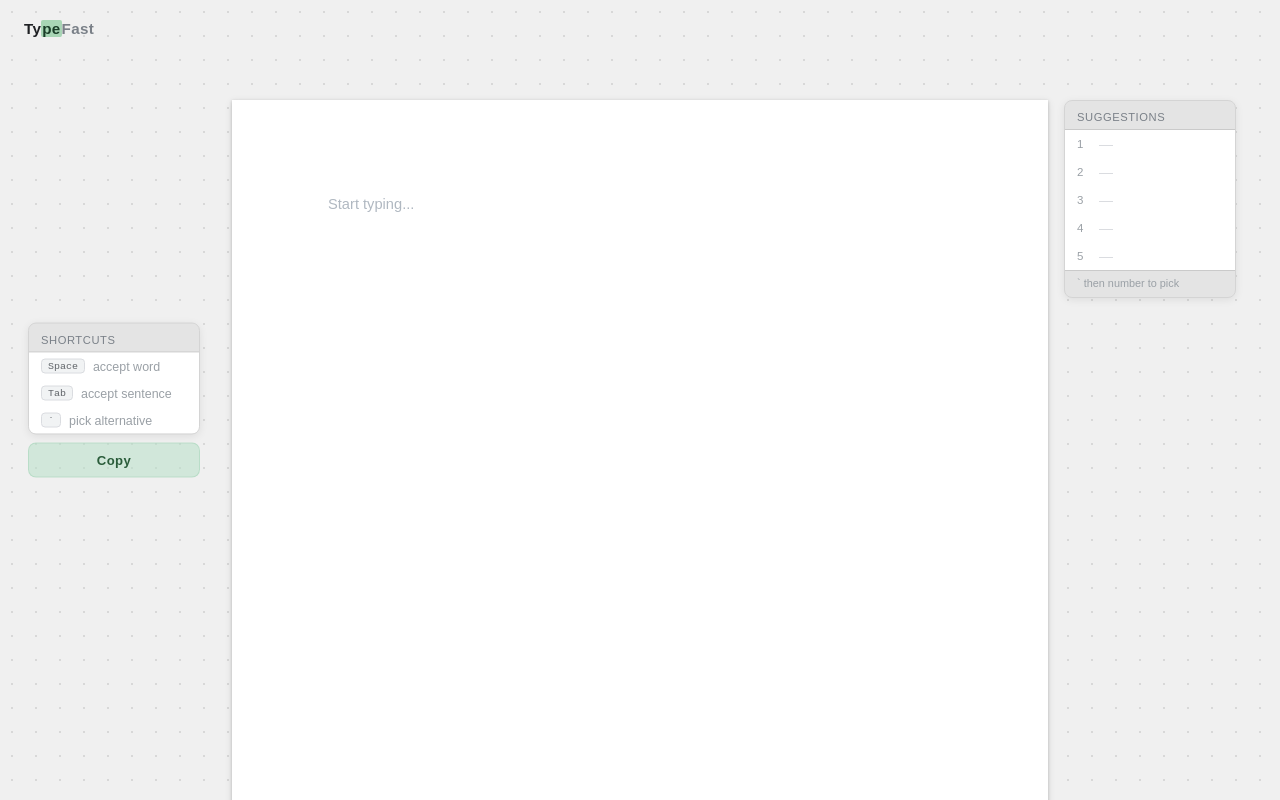
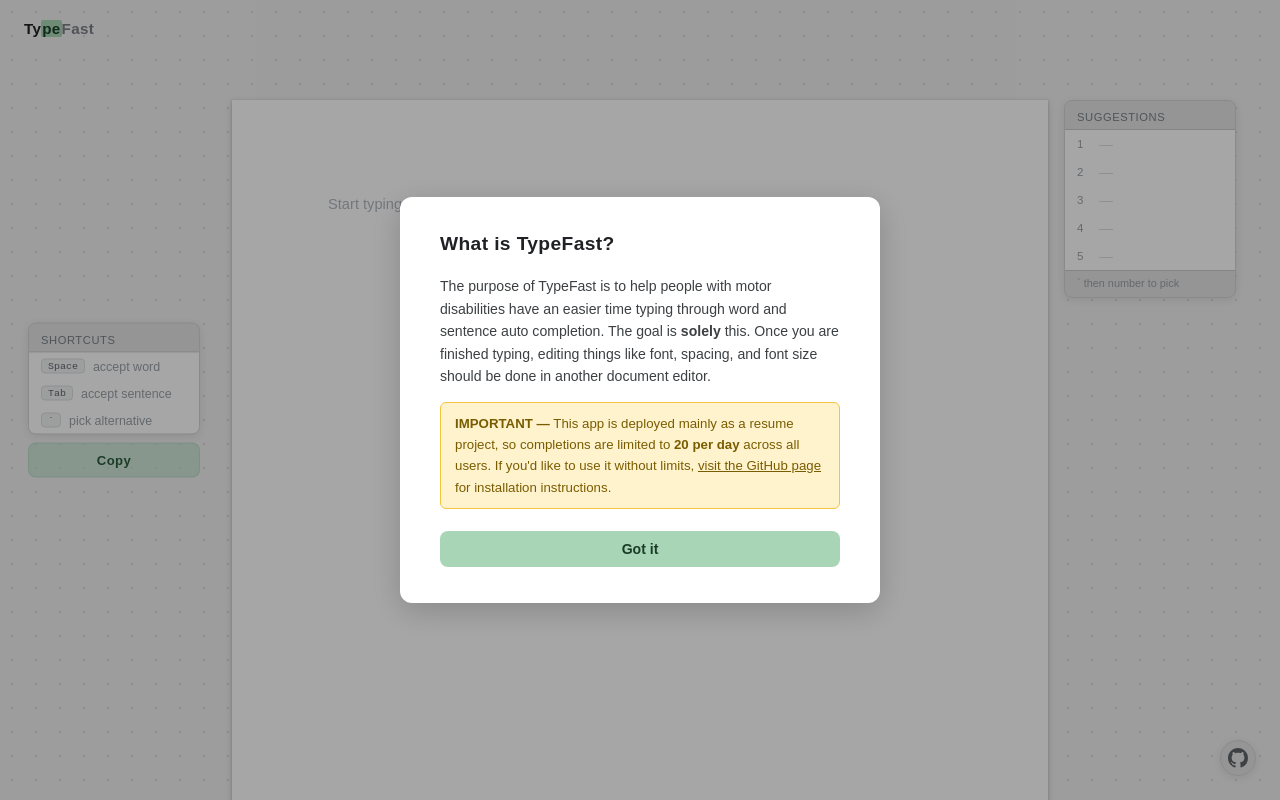
Before and after one commit to hughiwnl/TypeFast, a React (Vite) app in the folder frontend/: page / in a window 1280 px wide. Shown: the top 800 px of the page. Built offline with nearby package versions, Linux system fonts and the light colour scheme.

Commit message:
popup for installation guide

```diff
--- a/frontend/src/App.css
+++ b/frontend/src/App.css
@@ -128,6 +128,96 @@
   box-sizing: border-box;
 }
 
+/* ── Welcome modal ── */
+.welcome-overlay {
+  position: fixed;
+  inset: 0;
+  background: rgba(0,0,0,0.35);
+  display: flex;
+  align-items: center;
+  justify-content: center;
+  z-index: 200;
+}
+
+.welcome-modal {
+  background: #fff;
+  border-radius: 12px;
+  box-shadow: 0 8px 32px rgba(0,0,0,0.18);
+  padding: 36px 40px;
+  width: 480px;
+  font-family: Arial, sans-serif;
+}
+
+.welcome-wordmark {
+  font-size: 1.2rem;
+  font-weight: 700;
+  color: #1f2124;
+  letter-spacing: 0.02em;
+  margin-bottom: 20px;
+}
+
+.welcome-modal p {
+  font-size: 0.88rem;
+  color: #3c4043;
+  line-height: 1.6;
+  margin: 0 0 14px;
+}
+
+.welcome-notice {
+  background: #fef3cd;
+  border: 1px solid #f5c542;
+  border-radius: 6px;
+  padding: 10px 14px;
+  font-size: 0.83rem !important;
+  color: #7a5c00 !important;
+}
+
+.welcome-notice a {
+  color: #7a5c00;
+}
+
+.welcome-button {
+  margin-top: 8px;
+  width: 100%;
+  padding: 10px;
+  background: #a8d5b5;
+  color: #1a3d28;
+  border: none;
+  border-radius: 8px;
+  font-family: Arial, sans-serif;
+  font-size: 0.88rem;
+  font-weight: 600;
+  cursor: pointer;
+}
+
+.welcome-button:hover {
+  background: #95c9a3;
+}
+
+/* ── GitHub link ── */
+.github-link {
+  position: fixed;
+  bottom: 24px;
+  right: 24px;
+  width: 36px;
+  height: 36px;
+  border-radius: 50%;
+  background: #e4e4e4;
+  border: 1px solid #d4d4d4;
+  box-shadow: 0 2px 8px rgba(0,0,0,0.08);
+  display: flex;
+  align-items: center;
+  justify-content: center;
+  color: #5f6368;
+  text-decoration: none;
+  transition: background 0.15s, color 0.15s;
+}
+
+.github-link:hover {
+  background: #d0d0d0;
+  color: #1f2124;
+}
+
 .document-page {
   width: 816px;
   min-height: 1056px;
--- a/frontend/src/App.jsx
+++ b/frontend/src/App.jsx
@@ -4,7 +4,15 @@ import './App.css';
 
 export default function App() {
   const [limitReached, setLimitReached] = useState(false);
+  const [showWelcome, setShowWelcome] = useState(
+    !localStorage.getItem('typefast_welcomed')
+  );
   const textRef = useRef('');
+
+  const dismissWelcome = () => {
+    localStorage.setItem('typefast_welcomed', 'true');
+    setShowWelcome(false);
+  };
 
   const handleCopy = () => {
     navigator.clipboard.writeText(textRef.current);
@@ -12,6 +20,32 @@ export default function App() {
 
   return (
     <div className="app">
+      {showWelcome && (
+        <div className="welcome-overlay">
+          <div className="welcome-modal">
+            <div className="welcome-wordmark">What is TypeFast?</div>
+            <p>
+              The purpose of TypeFast is to help people with motor disabilities
+              have an easier time typing through word and sentence auto completion.
+              The goal is <strong>solely</strong> this. Once you are finished typing,
+              editing things like font, spacing, and font size should be done in
+              another document editor.
+            </p>
+            <p className="welcome-notice">
+              <strong>IMPORTANT —</strong> This app is deployed mainly as a resume project,
+              so completions are limited to <strong>20 per day</strong> across all users.
+              If you'd like to use it without limits,{' '}
+              <a href="https://github.com/hughiwnl/TypeFast" target="_blank" rel="noreferrer">
+                visit the GitHub page
+              </a>{' '}
+              for installation instructions.
+            </p>
+            <button className="welcome-button" onClick={dismissWelcome}>
+              Got it
+            </button>
+          </div>
+        </div>
+      )}
       <div className="app-wordmark">
         <span>Ty</span><span className="app-wordmark-ghost">pe</span><span className="app-wordmark-sentence">Fast</span>
       </div>
@@ -39,6 +73,27 @@ export default function App() {
           <button className="copy-button" onClick={handleCopy}>Copy</button>
         </div>
       </main>
+      <a
+        className="github-link"
+        href="https://github.com/hughiwnl/TypeFast"
+        target="_blank"
+        rel="noreferrer"
+        aria-label="View on GitHub"
+      >
+        <svg viewBox="0 0 16 16" width="20" height="20" fill="currentColor">
+          <path d="M8 0C3.58 0 0 3.58 0 8c0 3.54 2.29 6.53 5.47 7.59.4.07.55-.17.55-.38
+            0-.19-.01-.82-.01-1.49-2.01.37-2.53-.49-2.69-.94-.09-.23-.48-.94-.82-1.13
+            -.28-.15-.68-.52-.01-.53.63-.01 1.08.58 1.23.82.72 1.21 1.87.87
+            2.33.66.07-.52.28-.87.51-1.07-1.78-.2-3.64-.89-3.64-3.95
+            0-.87.31-1.59.82-2.15-.08-.2-.36-1.02.08-2.12
+            0 0 .67-.21 2.2.82.64-.18 1.32-.27 2-.27.68
+            0 1.36.09 2 .27 1.53-1.04 2.2-.82 2.2-.82.44
+            1.1.16 1.92.08 2.12.51.56.82 1.27.82 2.15
+            0 3.07-1.87 3.75-3.65 3.95.29.25.54.73.54
+            1.48 0 1.07-.01 1.93-.01 2.2 0 .21.15.46.55.38
+            A8.013 8.013 0 0016 8c0-4.42-3.58-8-8-8z"/>
+        </svg>
+      </a>
     </div>
   );
 }
```
